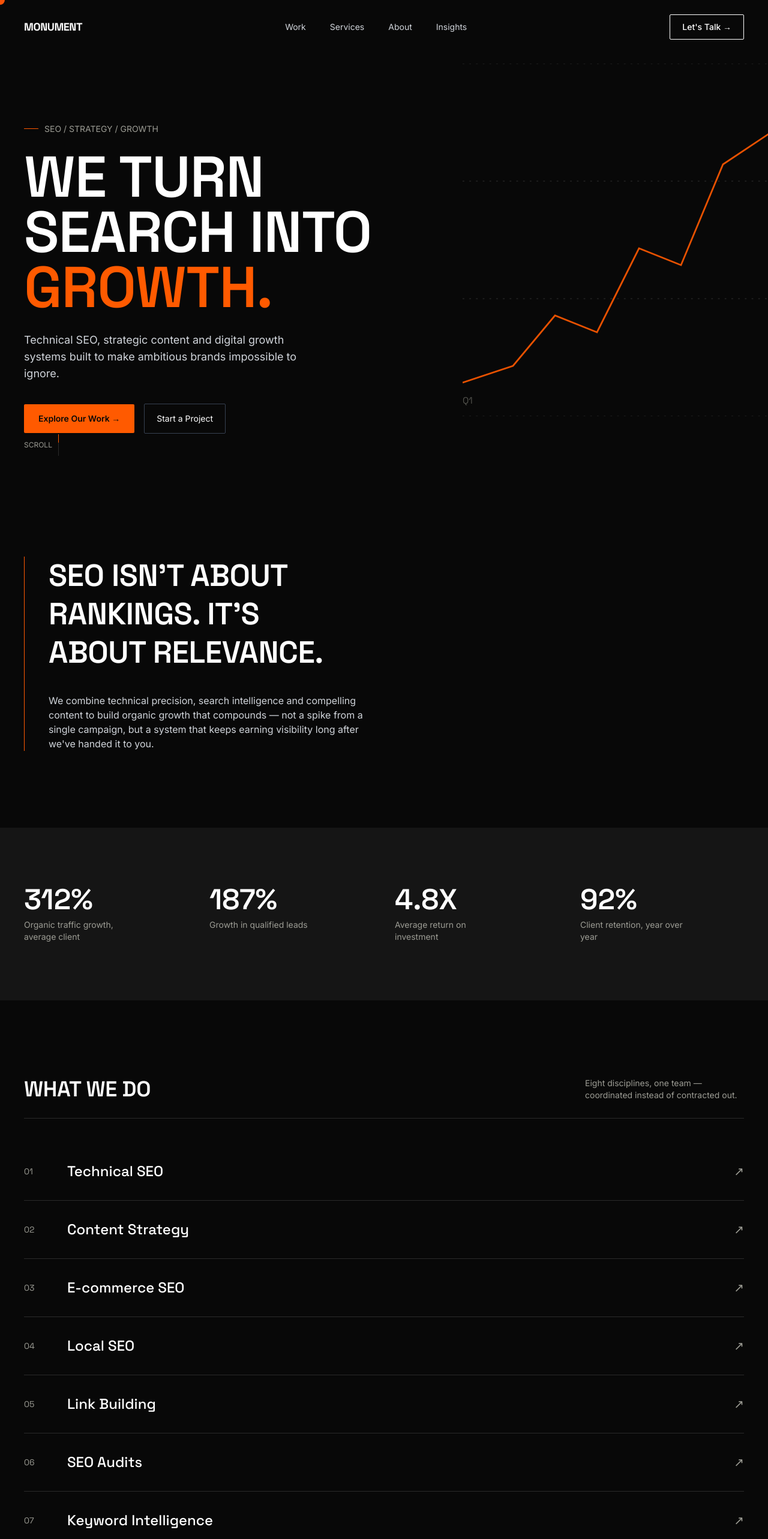
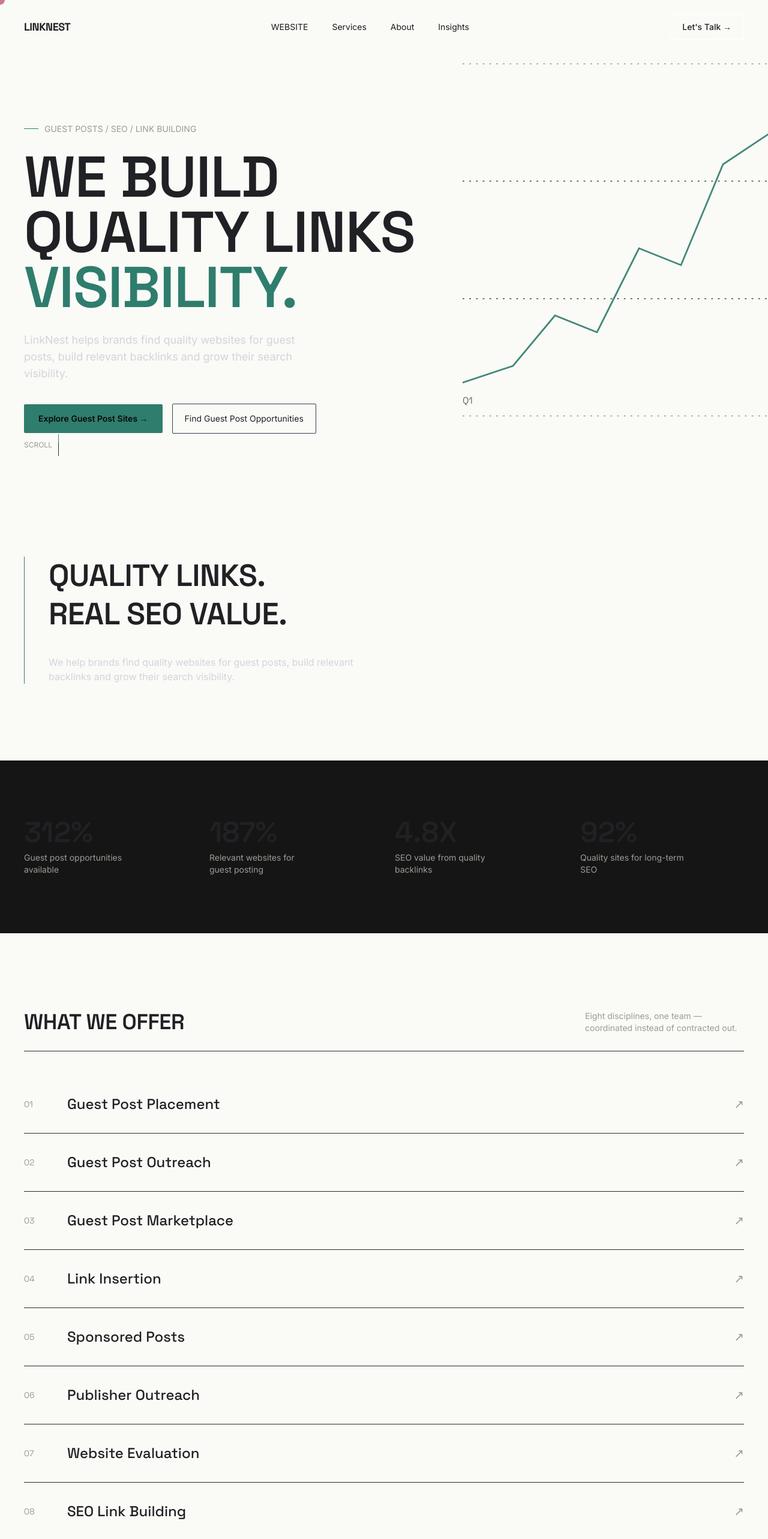
Before and after one commit to shaziashahzad434-lgtm/monument-seo, a React (Vite) app: page / in a window 1280 px wide. Shown: the top 2566 px of the page at 60% size. Built offline with nearby package versions, Linux system fonts and the light colour scheme.

Commit message:
Update website branding to LinkNest

```diff
--- a/index.html
+++ b/index.html
@@ -3,9 +3,9 @@
 <head>
   <meta charset="UTF-8" />
   <meta name="viewport" content="width=device-width, initial-scale=1.0" />
-  <title>Monument — SEO & Organic Growth Studio</title>
+  <title>LinkNest — SEO & Organic Growth Studio</title>
   <meta name="description" content="Monument is a technical SEO and organic growth studio. Search strategy, technical SEO, content and link building built to compound." />
-  <meta property="og:title" content="Monument — SEO & Organic Growth Studio" />
+  <meta property="og:title" content="LinkNest — SEO & Organic Growth Studio" />
   <meta property="og:description" content="Technical SEO, strategic content and digital growth systems built to make ambitious brands impossible to ignore." />
   <meta property="og:type" content="website" />
   <meta name="twitter:card" content="summary_large_image" />
--- a/src/components/Footer.jsx
+++ b/src/components/Footer.jsx
@@ -6,7 +6,7 @@ export default function Footer() {
       <div className="max-w-wrap mx-auto px-6 md:px-10">
         <div className="grid grid-cols-2 md:grid-cols-4 gap-10 pb-14">
           <div className="col-span-2 md:col-span-1">
-            <div className="font-display font-bold text-lg mb-4">MONUMENT</div>
+            <div className="font-display font-bold text-lg mb-4">LINKNEST</div>
             <p className="text-muted text-sm max-w-[32ch]">
               A technical SEO and organic growth studio, working with ambitious brands who want to be found.
             </p>
@@ -44,7 +44,7 @@ export default function Footer() {
             WebkitTextStroke: '1px #2A2A2A',
           }}
         >
-          MONUMENT
+          LINKNEST
         </div>
 
         <div className="flex flex-wrap justify-between gap-3 mt-5 text-xs text-muted">
--- a/src/components/Navbar.jsx
+++ b/src/components/Navbar.jsx
@@ -18,20 +18,20 @@ export default function Navbar() {
       <header
         className={`fixed top-0 left-0 right-0 z-40 transition-all duration-300 border-b ${
           scrolled
-            ? 'bg-black/85 backdrop-blur-md border-gray-800 py-4'
+            ? 'bg-white/95 backdrop-blur-md border-gray-800 py-4'
             : 'border-transparent py-6'
         }`}
       >
         <nav className="max-w-wrap mx-auto px-6 md:px-10 flex items-center justify-between">
           <Link to="/" className="font-display font-bold text-lg tracking-tight">
-            MONUMENT
+            LINKNEST
           </Link>
 
-          <div className="hidden md:flex items-center gap-10 text-sm text-gray-300">
-            <Link to="/work" className="hover:text-white transition-colors" data-cursor="VIEW">Work</Link>
-            <Link to="/services" className="hover:text-white transition-colors">Services</Link>
-            <Link to="/about" className="hover:text-white transition-colors">About</Link>
-            <Link to="/insights" className="hover:text-white transition-colors">Insights</Link>
+          <div className="hidden md:flex items-center gap-10 text-sm text-gray-900">
+            <Link to="/Websites" className="transition-colors" data-cursor="VIEW">WEBSITE</Link>
+            <Link to="/services" className="transition-colors">Services</Link>
+            <Link to="/about" className="transition-colors">About</Link>
+            <Link to="/insights" className="transition-colors">Insights</Link>
           </div>
 
           <Link
--- a/src/data/services.js
+++ b/src/data/services.js
@@ -1,50 +1,50 @@
 export const services = [
   {
     num: '01',
-    name: 'Technical SEO',
+    name: 'Guest Post Placement',
     slug: 'technical-seo',
-    desc: 'Crawlability, indexing, site speed and structured data — the infrastructure search engines evaluate before your content ever matters.',
+    desc: 'We help you place guest posts on relevant websites to build quality backlinks and improve your search visibility.tters.',
   },
   {
     num: '02',
-    name: 'Content Strategy',
+    name: 'Guest Post Outreach',
     slug: 'content-strategy',
-    desc: 'Pages and articles built around what your buyers actually search, mapped to every stage of their decision.',
+    desc: 'We find relevant websites and outreach opportunities that match your niche, audience and SEO goals.',
   },
   {
     num: '03',
-    name: 'E-commerce SEO',
+    name: 'Guest Post Marketplace',
     slug: 'ecommerce-seo',
-    desc: 'Category and product page architecture, faceted navigation and merchandising built for search visibility at scale.',
+    desc: 'Our guest post marketplace gives you access to relevant websites where you can build quality backlinks through guest posting.',
   },
   {
     num: '04',
-    name: 'Local SEO',
+    name: 'Link Insertion',
     slug: 'local-seo',
-    desc: 'Google Business Profile, citations and location pages tuned for customers searching near them.',
+    desc: 'Add relevant links to existing articles on trusted websites to strengthen your backlink profile and SEO.',
   },
   {
     num: '05',
-    name: 'Link Building',
+    name: 'Sponsored Posts',
     slug: 'link-building',
-    desc: 'Earned coverage and backlinks from real sites in your industry — no networks, no shortcuts.',
+    desc: 'We connect you with publishers and website owners for guest post placements that fit your niche and SEO strategy.',
   },
   {
     num: '06',
-    name: 'SEO Audits',
+    name: 'Publisher Outreach',
     slug: 'seo-audits',
     desc: 'A full diagnostic of technical health, content gaps and competitive positioning, prioritised by impact.',
   },
   {
     num: '07',
-    name: 'Keyword Intelligence',
+    name: 'Website Evaluation',
     slug: 'keyword-research',
-    desc: "Search-demand research that separates what's worth ranking for from what's just search volume.",
+    desc: "We evaluate websites for relevance, authority and SEO value so you can choose the right guest post opportunities.",
   },
   {
     num: '08',
-    name: 'Conversion Optimization',
+    name: 'SEO Link Building',
     slug: 'conversion-optimization',
-    desc: 'Turning the traffic you earn into leads and revenue, not just a bigger number in analytics.',
+    desc: 'Build your SEO with relevant backlinks from quality websites and grow your online visibility over time.',
   },
 ];
--- a/src/index.css
+++ b/src/index.css
@@ -7,8 +7,8 @@ html {
 }
 
 body {
-  background: #080808;
-  color: #FFFFFF;
+  background: #FAFAF7;
+  color: #202124;
   font-family: 'Inter', sans-serif;
 }
 
@@ -24,8 +24,8 @@ h1, h2, h3 {
 }
 
 ::selection {
-  background: #FF5A00;
-  color: #080808;
+  background: #2F7D6D;
+  color: #FAFAF7;
 }
 
 .reveal {
--- a/src/pages/Home.jsx
+++ b/src/pages/Home.jsx
@@ -100,11 +100,11 @@ export default function Home() {
             className="text-sm text-muted flex items-center gap-2.5 mb-6"
           >
             <span className="w-6 h-px bg-orange inline-block" />
-            SEO / STRATEGY / GROWTH
+            GUEST POSTS / SEO / LINK BUILDING
           </motion.div>
 
           <h1 className="font-display font-semibold leading-[0.96] max-w-[16ch]" style={{ fontSize: 'clamp(2.6rem,7.5vw,6.4rem)' }}>
-            {['WE TURN', 'SEARCH INTO', 'GROWTH.'].map((line, i) => (
+            {['WE BUILD', 'QUALITY LINKS', 'VISIBILITY.'].map((line, i) => (
               <span key={line} className="block overflow-hidden">
                 <motion.span
                   className={`block ${i === 2 ? 'text-orange' : ''}`}
@@ -124,7 +124,7 @@ export default function Home() {
             transition={{ delay: 0.75, duration: 0.6 }}
             className="mt-7 text-lg text-gray-300 max-w-[44ch]"
           >
-            Technical SEO, strategic content and digital growth systems built to make ambitious brands impossible to ignore.
+            LinkNest helps brands find quality websites for guest posts, build relevant backlinks and grow their search visibility.
           </motion.p>
 
           <motion.div
@@ -138,13 +138,13 @@ export default function Home() {
               data-cursor="VIEW"
               className="bg-orange text-black font-semibold text-sm px-6 py-3.5 rounded-sm inline-flex items-center gap-2 hover:bg-[#E65200] transition-colors"
             >
-              Explore Our Work →
+              Explore Guest Post Sites →
             </Link>
             <Link
               to="/contact"
               className="border border-gray-700 text-sm px-5 py-3.5 rounded-sm hover:border-white hover:bg-white/5 transition-colors"
             >
-              Start a Project
+              Find Guest Post Opportunities
             </Link>
           </motion.div>
         </div>
@@ -163,11 +163,11 @@ export default function Home() {
           <line x1="0" y1="420" x2="400" y2="420" stroke="#2A2A2A" strokeDasharray="2 6" />
           <polyline
             points="0,380 60,360 110,300 160,320 210,220 260,240 310,120 400,60"
-            stroke="#FF5A00"
+            stroke="#2F7D6D"
             strokeWidth="2"
             fill="none"
           />
-          <circle cx="400" cy="60" r="5" fill="#FF5A00" />
+          <circle cx="400" cy="60" r="5" fill="#2F7D6D" />
           <text x="0" y="405" fill="#5A5A54" fontSize="11" fontFamily="Space Grotesk">Q1</text>
           <text x="370" y="405" fill="#5A5A54" fontSize="11" fontFamily="Space Grotesk">Q4</text>
         </motion.svg>
@@ -191,10 +191,10 @@ export default function Home() {
           <div className="bg-orange w-px" />
           <div>
             <h2 className="font-display font-semibold leading-tight max-w-[14ch]" style={{ fontSize: 'clamp(1.9rem,4.2vw,3.2rem)' }}>
-              SEO ISN'T ABOUT RANKINGS. IT'S ABOUT RELEVANCE.
+              QUALITY LINKS. REAL SEO VALUE.
             </h2>
             <p className="mt-9 max-w-[52ch] text-gray-300">
-              We combine technical precision, search intelligence and compelling content to build organic growth that compounds — not a spike from a single campaign, but a system that keeps earning visibility long after we've handed it to you.
+              We help brands find quality websites for guest posts, build relevant backlinks and grow their search visibility.
             </p>
           </div>
         </div>
@@ -203,17 +203,17 @@ export default function Home() {
       {/* Stats */}
       <section className="bg-gray-950 py-24">
         <div className="max-w-wrap mx-auto px-6 md:px-10 grid grid-cols-2 md:grid-cols-4 gap-9">
-          <Stat value={312} suffix="%" label="Organic traffic growth, average client" />
-          <Stat value={187} suffix="%" label="Growth in qualified leads" />
-          <Stat value={4.8} suffix="X" label="Average return on investment" />
-          <Stat value={92} suffix="%" label="Client retention, year over year" />
+          <Stat value={312} suffix="%" label="Guest post opportunities available" />
+          <Stat value={187} suffix="%" label="Relevant websites for guest posting" />
+          <Stat value={4.8} suffix="X" label="SEO value from quality backlinks" />
+          <Stat value={92} suffix="%" label="Quality sites for long-term SEO" />
         </div>
       </section>
 
       {/* Services preview */}
       <section className="py-24 md:py-32">
         <div className="max-w-wrap mx-auto px-6 md:px-10">
-          <SectionHeading title="WHAT WE DO" subtitle="Eight disciplines, one team — coordinated instead of contracted out." />
+          <SectionHeading title="WHAT WE OFFER" subtitle="Eight disciplines, one team — coordinated instead of contracted out." />
           <div>
             {services.map((s) => (
               <ServiceRow key={s.num} s={s} />
@@ -230,7 +230,7 @@ export default function Home() {
       {/* Process */}
       <section className="py-24 md:py-32">
         <div className="max-w-wrap mx-auto px-6 md:px-10">
-          <SectionHeading title="FROM SEARCH TO SIGNIFICANCE" subtitle="The same six stages, every engagement, every cycle." />
+          <SectionHeading title="HOW LINKNEST WORKS" subtitle="A simple process for finding, evaluating and placing quality guest posts." />
           <div className="relative">
             <div className="absolute left-8 top-0 bottom-0 w-px bg-gray-800" />
             {processSteps.map((step) => (
@@ -249,7 +249,7 @@ export default function Home() {
       {/* Case studies preview */}
       <section className="py-24 md:py-32">
         <div className="max-w-wrap mx-auto px-6 md:px-10">
-          <SectionHeading title="PROOF, NOT PROMISES." subtitle="A sample of engagements and what they moved." />
+          <SectionHeading title="QUALITY SITES, REAL OPPORTUNITIES." subtitle="Explore quality guest post sites and backlink opportunities for your SEO." />
           <div className="flex flex-col">
             {caseStudies.map((c, i) => (
               <div
@@ -283,7 +283,7 @@ export default function Home() {
           </div>
           <div className="mt-8">
             <Link to="/work" data-cursor="VIEW" className="text-sm border-b border-white pb-1 hover:border-orange hover:text-orange transition-colors">
-              See all case studies →
+              Browse All Guest Post Sites →
             </Link>
           </div>
         </div>
@@ -295,7 +295,7 @@ export default function Home() {
           <p className="font-display font-medium leading-snug max-w-[26ch]" style={{ fontSize: 'clamp(1.5rem,3.4vw,2.3rem)' }}>
             "Within months, organic search became one of our strongest acquisition channels — and one we finally understood."
           </p>
-          <p className="mt-7 text-sm text-muted">Head of Growth, Northstar Commerce</p>
+          <p className="mt-7 text-sm text-muted">Head of VISIBILITY, Northstar Commerce</p>
         </div>
       </section>
 
@@ -307,17 +307,17 @@ export default function Home() {
         />
         <div ref={ctaRef} className="reveal max-w-wrap mx-auto px-6 md:px-10 relative">
           <h2 className="font-display font-semibold leading-[0.98]" style={{ fontSize: 'clamp(2.4rem,7vw,5.2rem)' }}>
-            READY TO BE<br />FOUND?
+            READY TO BUILD<br />VISIBLE?
           </h2>
           <p className="mt-6 text-lg text-gray-300 max-w-[40ch]">
-            Let's build an organic growth engine that works while you sleep.
+            Let's build an organic VISIBILITY engine that works while you sleep.
           </p>
           <Link
             to="/contact"
             data-cursor="OPEN"
             className="mt-9 inline-flex bg-orange text-black font-semibold text-sm px-6 py-3.5 rounded-sm hover:bg-[#E65200] transition-colors"
           >
-            Start a Conversation →
+            Explore LinkNest →
           </Link>
         </div>
       </section>
--- a/src/pages/Services.jsx
+++ b/src/pages/Services.jsx
@@ -10,7 +10,8 @@ export default function Services() {
     <div className="pt-36 pb-24">
       <div className="max-w-wrap mx-auto px-6 md:px-10">
         <SectionHeading
-          title="WHAT WE DO"
+          title="WHAT WE OFFER"
+
           subtitle="Eight disciplines, one team — coordinated instead of contracted out."
         />
         <div>
--- a/tailwind.config.js
+++ b/tailwind.config.js
@@ -6,7 +6,7 @@ export default {
       colors: {
         black: '#080808',
         white: '#FFFFFF',
-        orange: '#FF5A00',
+        orange: '#2F7D6D',
         off: '#F3F1EC',
         gray: {
           950: '#151515',
```
Also changed, not shown: 1 other file (tests, documents, lock files or other folders).
